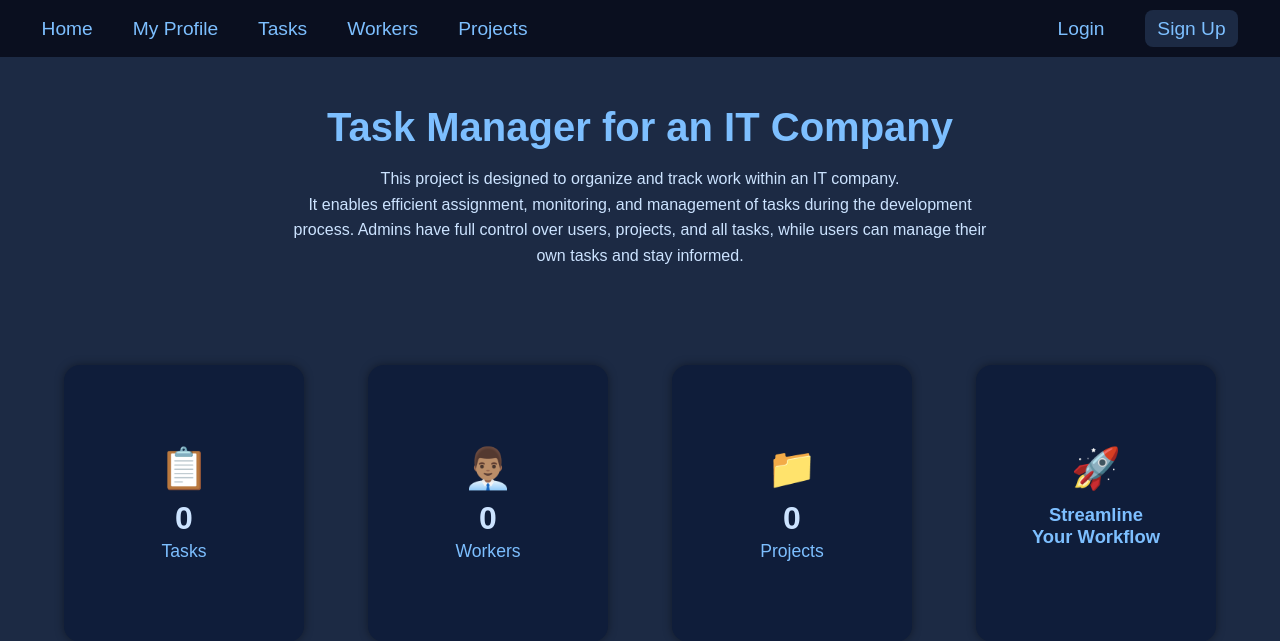
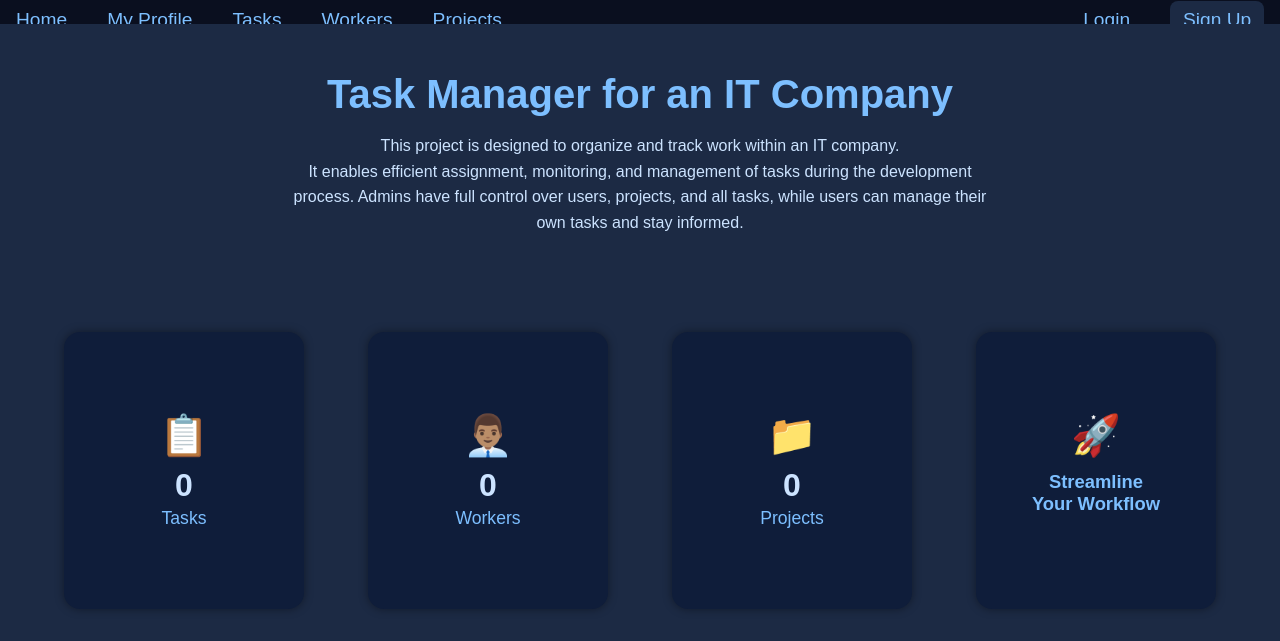
Before and after one commit to sosunovych-andrii/task-manager, a Django app: page / in a window 1280 px wide. Shown: the top 641 px of the page. Run offline with Django 5.2, Linux system fonts and the light colour scheme; data that the repository does not hold is empty.

Commit message:
Adjust header padding and line-height

```diff
--- a/static/css/header.css
+++ b/static/css/header.css
@@ -1,8 +1,9 @@
 .header {
   background-color: #0a0f1f;
-  padding: 1.1rem 2.6rem;
+  padding: 1.2rem 1rem 0.2rem 1rem;
   width: 100%;
   overflow-x: hidden;
+  line-height: 0.1;
 }
 
 .navbar {
```
